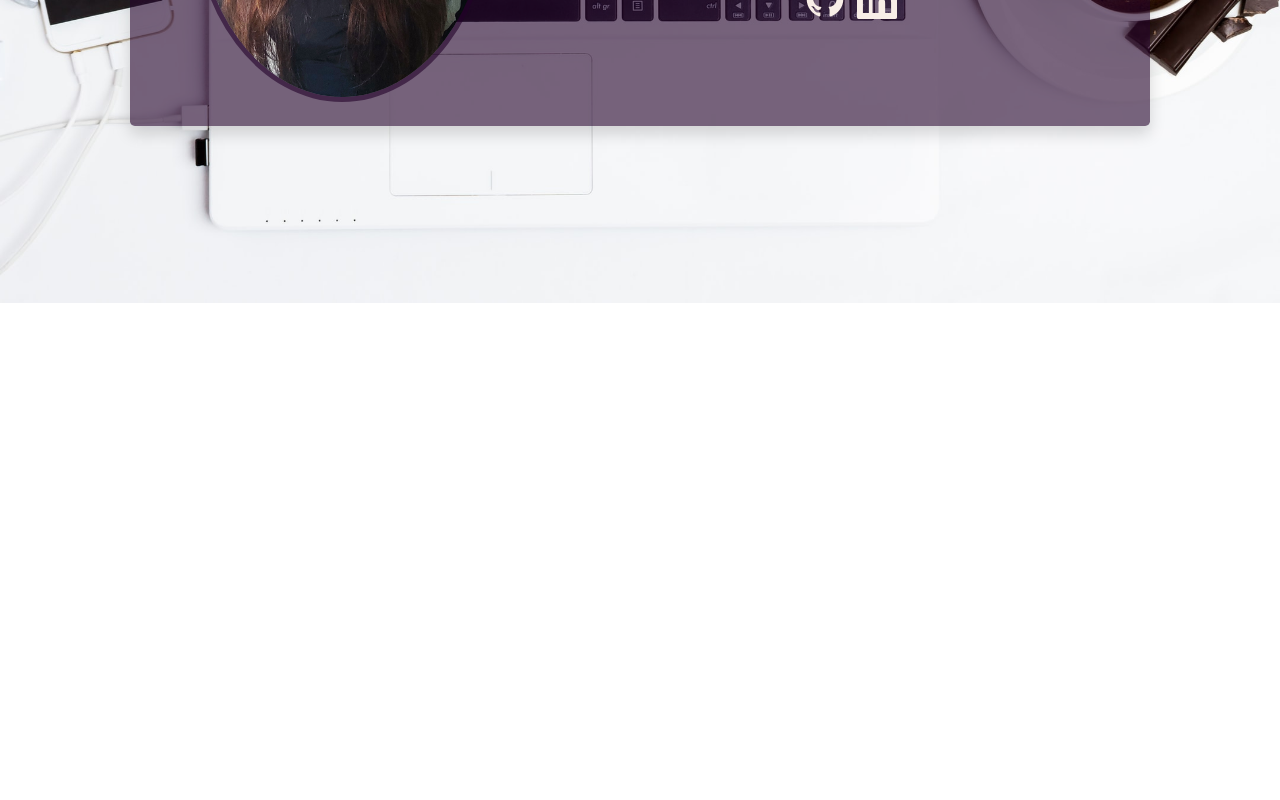
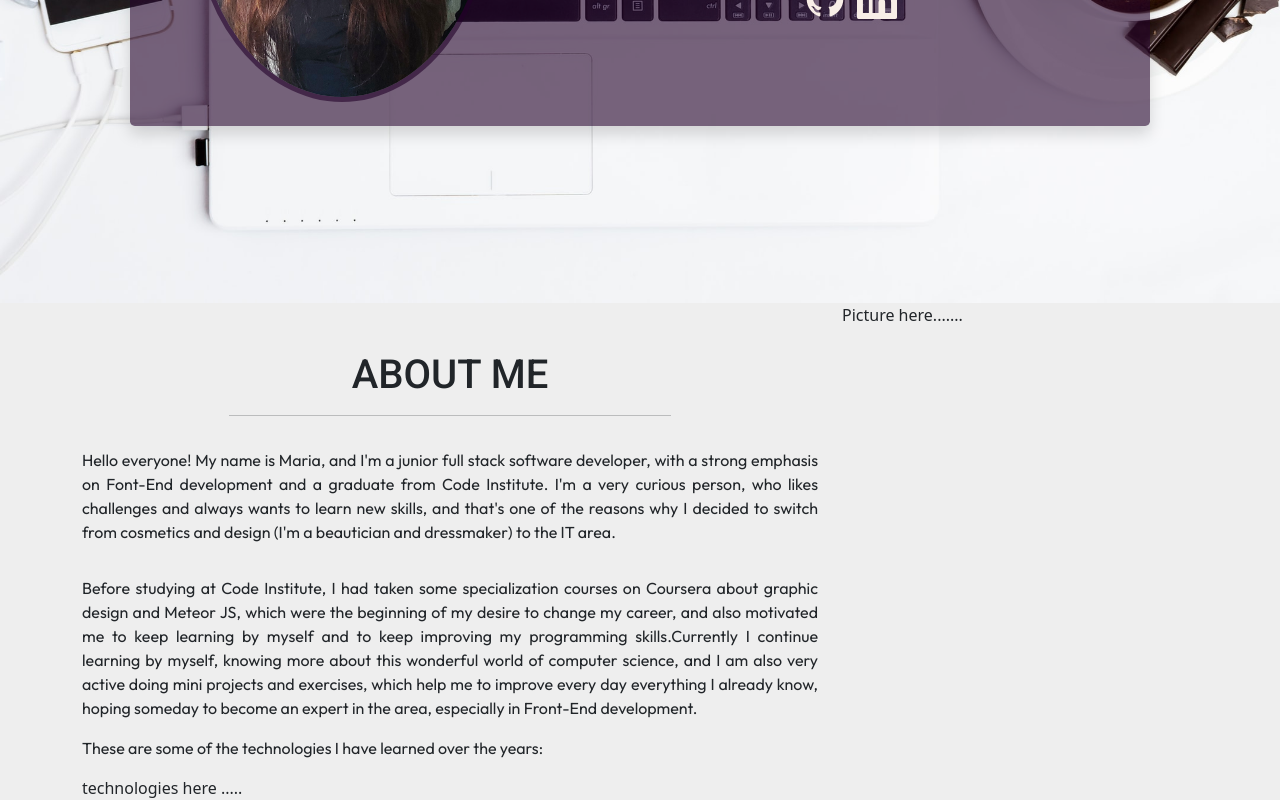
Before and after one commit to cotebarrientos/my-portfolio, a React (Create React App) app: page / in a window 1280 px wide. Shown: the part 553-1353 px from the top of the page. Before the commit the page ends 856 px from the top, so only its background shows below. Built offline with nearby package versions, Linux system fonts and the light colour scheme.

Commit message:
Add About component and its custom css file

```diff
--- a/src/App.jsx
+++ b/src/App.jsx
@@ -1,11 +1,13 @@
 import Navbar from "./components/Navbar";
 import Home from "./components/Home";
+import About from "./components/About";
 
 function App() {
   return (
     <div>
       <Navbar />
       <Home />
+      <About />
     </div>
   );
 }
--- /dev/null
+++ b/src/assets/About.css
@@ -0,0 +1,12 @@
+#aboutSection {
+    background-color: #eee;
+    min-height: 200px;
+}
+
+#aboutSection hr {
+    width: 60%;
+}
+
+#aboutSection p {
+    text-align: justify;
+}
--- /dev/null
+++ b/src/components/About.jsx
@@ -0,0 +1,50 @@
+import React from 'react'
+import '../assets/About.css'
+import {
+    Container,
+    Row,
+    Col,
+    Image} from 'react-bootstrap'
+
+const About = () => {
+    return (
+        <Container fluid
+            id="aboutSection">
+                <Container>
+                   <Row>
+                        <Col xs={12} lg={8}>
+                            <h1 className="text-center font-roboto text-uppercase pt-5">About Me</h1>
+                            <hr className="mx-auto"/>
+                            <p className="font-outfit pt-3">
+                                Hello everyone! My name is Maria, and I'm a junior full stack software
+                                developer, with a strong emphasis on Font-End development and a graduate
+                                from Code Institute. I'm a very curious person, who likes challenges and
+                                always wants to learn new skills, and that's one of the reasons why I
+                                decided to switch from cosmetics and design (I'm a beautician and dressmaker)
+                                to the IT area.
+                            </p>
+                            <p className="font-outfit pt-3">
+                                Before studying at Code Institute, I had taken some specialization courses on
+                                Coursera about graphic design and Meteor JS, which were the beginning of my desire
+                                to change my career, and also motivated me to keep learning by myself and to keep
+                                improving my programming skills.Currently I continue learning by myself, knowing
+                                more about this wonderful world of computer science, and I am also very active
+                                doing mini projects and exercises, which help me to improve every day everything
+                                I already know, hoping someday to become an expert in the area, especially in
+                                Front-End development.
+                            </p>
+                            <p className="font-outfit">
+                                These are some of the technologies I have learned over the years:
+                            </p>
+                            technologies here .....
+                        </Col>
+                        <Col xs={12} lg={4}>
+                            Picture here.......
+                        </Col>
+                    </Row>
+            </Container>
+        </Container>
+    )
+}
+
+export default About
--- a/src/components/Navbar.jsx
+++ b/src/components/Navbar.jsx
@@ -30,7 +30,7 @@ const Navbar = () => {
                         <Link
                         className="nav-link"
                         activeClass="active"
-                        to="#"
+                        to="aboutSection"
                         spy={true}
                         smooth={true}
                         duration={500}>About</Link>
--- a/src/index.css
+++ b/src/index.css
@@ -45,6 +45,7 @@ html,body {
 .background-color .navbar-nav .nav-item .nav-link:active{
   color: #FFFFFF;
   background-color: #94618E;
+  border-radius: .3rem;
 }
 
 /* Media Queries */
```
